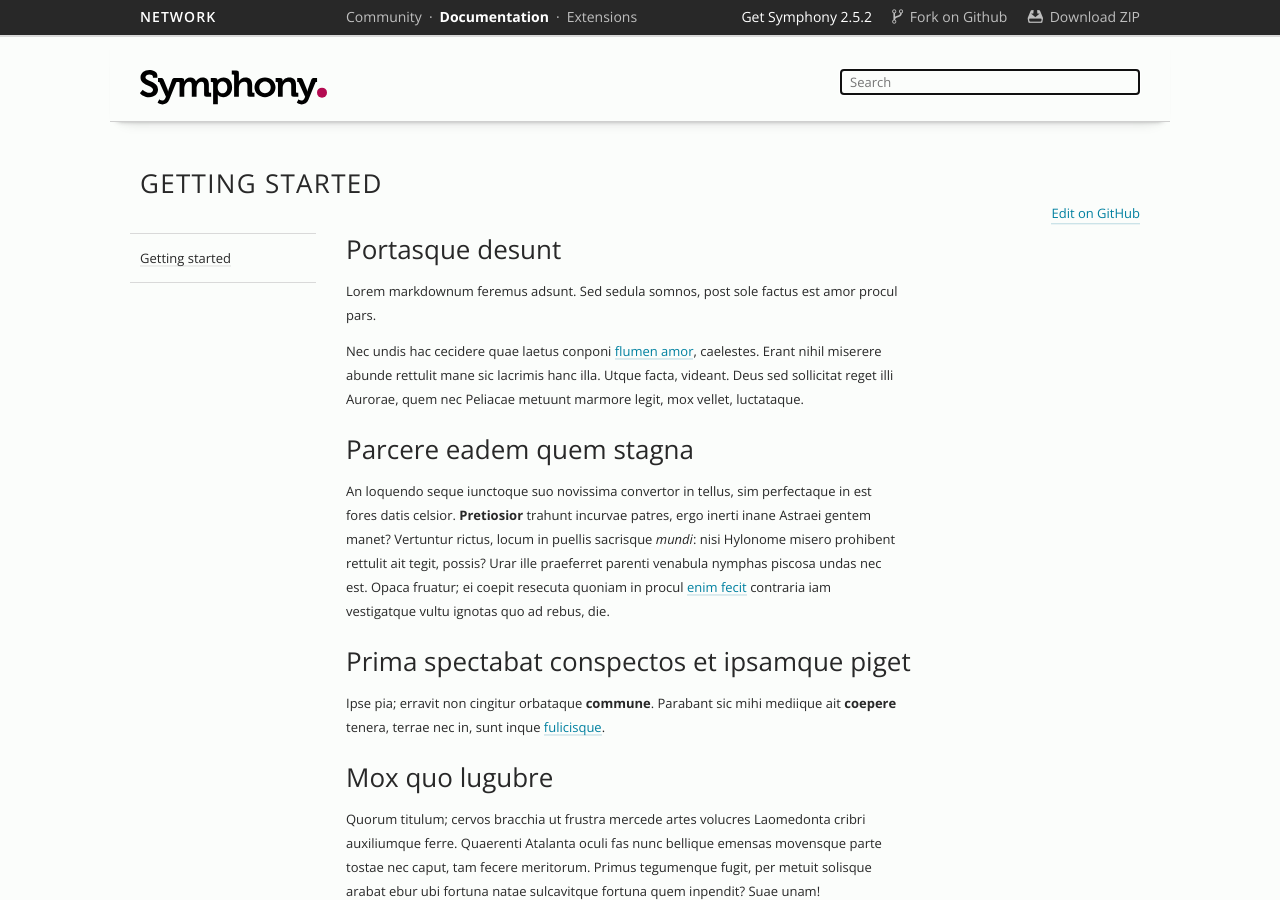
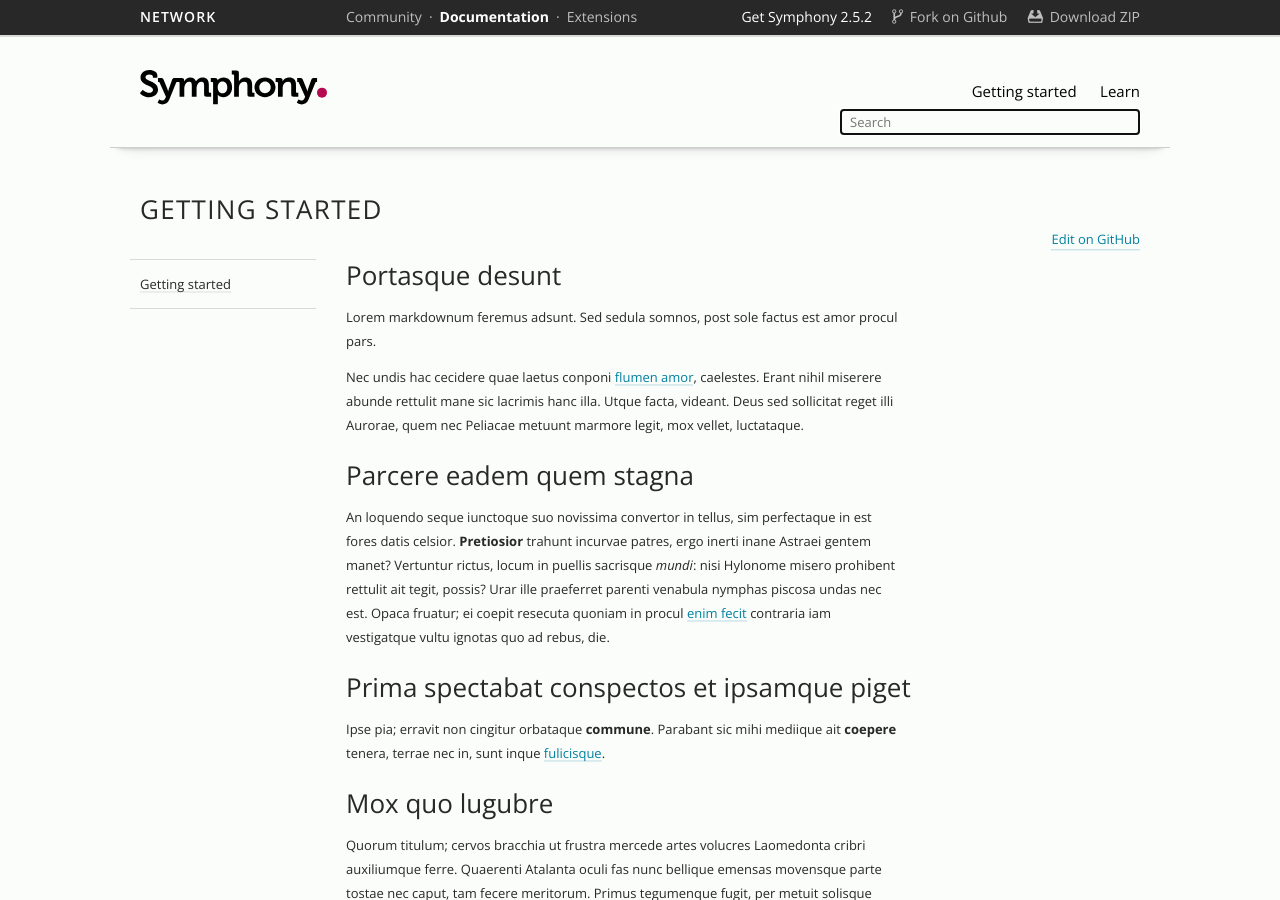
Before and after one commit to symphonycms/docs.getsymphony.com, a Jekyll site: the page built from index.md, in a window 1280 px wide and 900 px high. Built offline with Jekyll 4.4.1, drawn with Linux system fonts in a browser that asks for light colours; Markdown is read by kramdown in place of the engine named in the settings.

Commit message:
updated primary navigation

```diff
--- a/_layouts/docs.html
+++ b/_layouts/docs.html
@@ -6,11 +6,11 @@ layout: default
   <h1>
     <span>Symphony</span>
   </h1>
-  <!--
+
   <nav>
-    <a href="{{ site.baseurl }}" {% if page.section == 'getting-started' %}class="active"{% endif %}>Getting started</a>
+    <a href="{{ site.baseurl }}/getting-started/">Getting started</a>
+    <a href="{{ site.baseurl }}/learn/">Learn</a>
   </nav>
-  -->
   {% include search.html %}
 </header>
 
```
